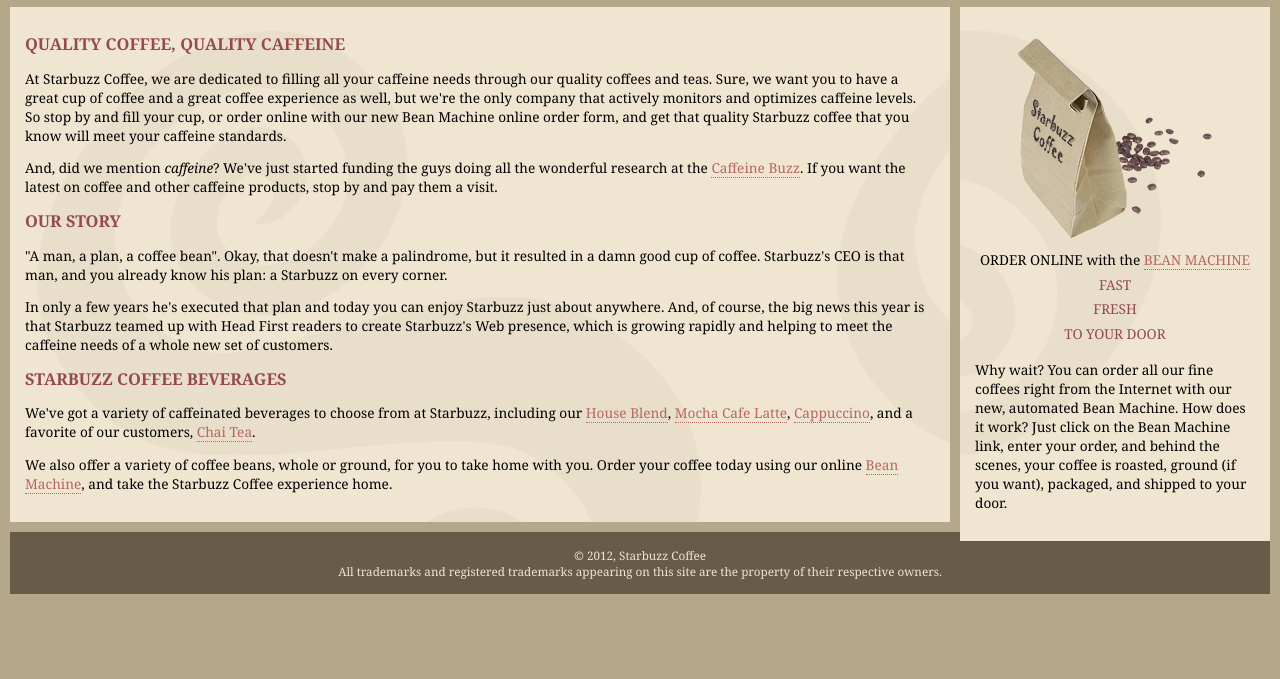
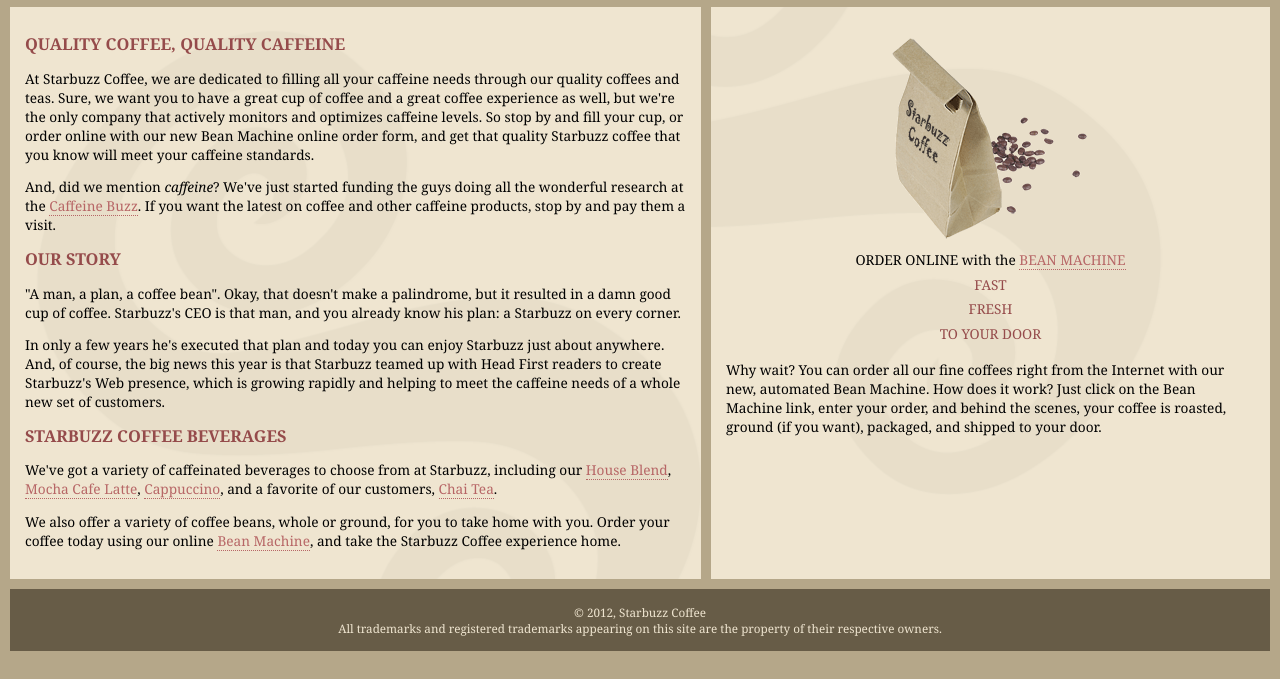
Before and after one commit to TianlinLIAO/Head-First-HTML-and-CSS, a plain HTML site: page Starbuzz Coffee/index.html in a window 1280 px wide. Shown: the part 121-800 px from the top of the page. Drawn offline with Linux system fonts and the light colour scheme.

Commit message:
Chapter 11.4 use CSS to create table displays

```diff
--- a/Starbuzz Coffee/index.html
+++ b/Starbuzz Coffee/index.html
@@ -10,28 +10,8 @@
 		<img src="images/header.gif" alt="Starbuzz Coffee header image">
 	</div>
 
-	<div id="sidebar">
-		<p class="beanheading">
-			<img src="images/bag.gif" alt="Bean Machine bag">
-			<br>
-			ORDER ONLINE
-			with the
-			<a href="form.html">BEAN MACHINE</a>
-			<br>
-			<span class="slogan">
-				FAST <br>
-				FRESH <br>
-				TO YOUR DOOR <br>
-			</span>
-		</p>
-		<p>
-			Why wait? You can order all our fine coffees right from the Internet with our new,
-			automated Bean Machine. How does it work? Just click on the Bean Machine link,
-			enter your order, and behind the scenes, your coffee is roasted, ground
-			(if you want), packaged, and shipped to your door.
-		</p>
-	</div>
-
+	<div id="tableContainer">
+		<div id="tableRow">
 			<div id="main">
 				<h1>QUALITY COFFEE, QUALITY CAFFEINE</h1>
 				<p>
@@ -80,6 +60,30 @@
 				</p>
 			</div>
 
+			<div id="sidebar">
+				<p class="beanheading">
+					<img src="images/bag.gif" alt="Bean Machine bag">
+					<br>
+					ORDER ONLINE
+					with the
+					<a href="form.html">BEAN MACHINE</a>
+					<br>
+					<span class="slogan">
+						FAST <br>
+						FRESH <br>
+						TO YOUR DOOR <br>
+					</span>
+				</p>
+				<p>
+					Why wait? You can order all our fine coffees right from the Internet with our new,
+					automated Bean Machine. How does it work? Just click on the Bean Machine link,
+					enter your order, and behind the scenes, your coffee is roasted, ground
+					(if you want), packaged, and shipped to your door.
+				</p>
+			</div>
+		</div>
+	</div>
+
 	<div id="footer">
 		&copy; 2012, Starbuzz Coffee
 		<br>
--- a/Starbuzz Coffee/starbuzz.css
+++ b/Starbuzz Coffee/starbuzz.css
@@ -7,26 +7,24 @@ body {
 
 #header {
 	background-color: #675c47;
-	margin: 10px;
+	margin: 10px 10px 0px 10px;
 	height: 108px;
 }
 
 #main {
+	display: table-cell;
 	background: #efe5d0 url(images/background.gif) top left;
 	font-size: 105%;
 	padding: 15px;
-	margin: 0px 330px 10px 10px;
+	vertical-align: top;
 }
 
 #sidebar {
+	display: table-cell;
 	background: #efe5d0 url(images/background.gif) bottom right;
 	font-size: 105%;
 	padding: 15px;
 	margin: 0px 10px 10px 10px;
-	position: absolute;
-	top: 128px;
-	right: 0px;
-	width: 280px;
 }
 
 #footer {
@@ -34,7 +32,7 @@ body {
 	color: #efe5d0;
 	text-align: center;
 	padding: 15px;
-	margin: 10px;
+	margin: 0px 10px 10px 10px;
 	font-size: 90%;
 }
 
@@ -61,3 +59,12 @@ a:visited {
 	text-decoration: none;
 	border-bottom: thin dotted #675c47;
 }
+
+div#tableContainer {
+	display: table;
+	border-spacing: 10px;
+}
+
+div#tableRow {
+	display: table-row;
+}
```
Lines whose indentation alone changed are shown as unchanged.
